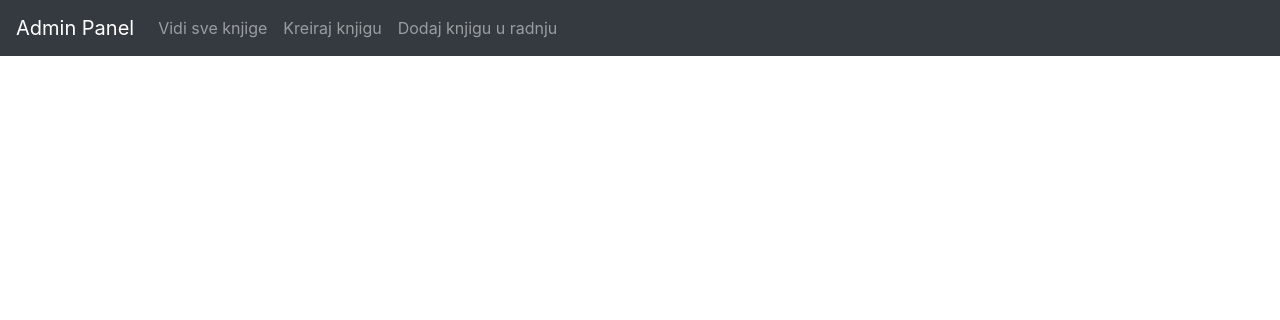
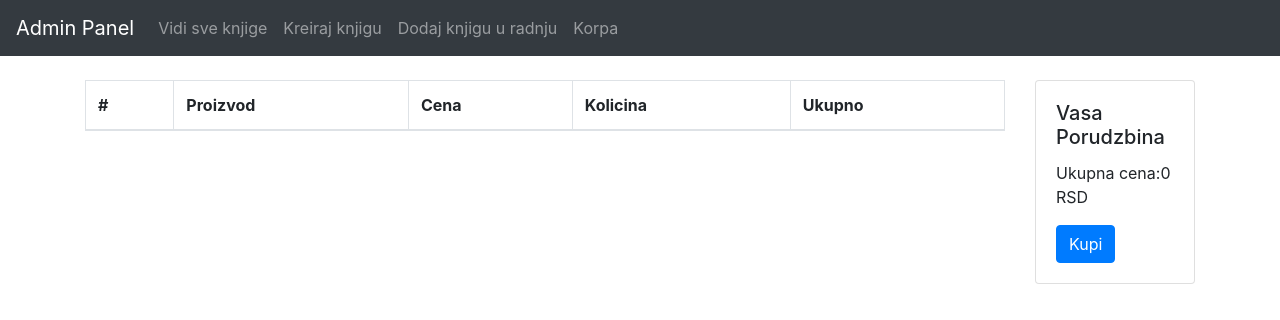
Before and after one commit to jevtovicc/iteh-react-drugi-domaci, a React (Create React App) app: page /shopping-cart in a window 1280 px wide. Shown: the top 320 px of the page. Built offline with nearby package versions, Linux system fonts and the light colour scheme.

Commit message:
Implemented shopping cart functionality along with creating order

```diff
--- a/src/App.tsx
+++ b/src/App.tsx
@@ -3,19 +3,26 @@ import { BrowserRouter as Router, Route, Routes } from 'react-router-dom';
 import CreateBookPage from './pages/CreateBookPage';
 import AddBookToStorePage from './pages/AddBookToStorePage';
 import NavBar from './components/NavBar';
+import CustomerHomePage from './pages/CustomerHomePage';
+import { CartProvider } from './context/CartContext';
+import ShoppingCartPage from './pages/ShoppingCartPage';
 
 const App: React.FC = () => {
   return (
     <Router>
+      <CartProvider>
         <div>
           <NavBar />
           <Routes>
             {/* <Route path="/books" element={<ViewBooks />} /> */}
-          <Route path="/" element={<CreateBookPage />} />
-          <Route path="/add-book-to-store" element={<AddBookToStorePage />} />
+            <Route path="/shopping-cart" element={<ShoppingCartPage />} />
+            <Route path="/" element={<CustomerHomePage />} />
+            {/* <Route path="/" element={<CreateBookPage />} />
+          <Route path="/add-book-to-store" element={<AddBookToStorePage />} /> */}
             {/* <Route path="/" element> </Route> */}
           </Routes>
         </div>
+      </CartProvider>
     </Router>
   );
 };
--- /dev/null
+++ b/src/components/BookCard.tsx
@@ -0,0 +1,31 @@
+import { Button, Card } from "react-bootstrap";
+import { BookFormat } from "../types";
+import { useCart } from "../context/CartContext";
+
+interface BookCardProps {
+    bookFormat: BookFormat;
+}
+
+const BookCard: React.FC<BookCardProps> = ({ bookFormat }) => {
+
+    const { addToCart } = useCart();
+
+    return (
+        <Card style={{ width: '12rem', padding: '20px' }}>
+            <Card.Img variant="top" src="https://delfi.rs/_img/artikli/2019/12/gospodar_prstenova_-_druzina_prstena_mek_povez_vv.jpg" />
+            <Card.Body>
+                <Card.Title>{bookFormat.book.title}</Card.Title>
+                <Card.Text>{bookFormat.book.author.fullName}</Card.Text>
+                <Card.Text>{bookFormat.price} RSD</Card.Text>
+                <Button
+                    variant="primary"
+                    onClick={() => addToCart(bookFormat)}>
+                    Dodaj u korpu
+                </Button>
+            </Card.Body>
+        </Card>
+    )
+}
+
+
+export default BookCard;
--- /dev/null
+++ b/src/components/BookList.tsx
@@ -0,0 +1,35 @@
+import { useEffect, useState } from "react"
+import { Book, BookFormat } from "../types"
+import axios from "axios"
+import { Container, Row, Col } from "react-bootstrap"
+import BookCard from "./BookCard"
+
+const BookList: React.FC = () => {
+
+    const [bookFormats, setBookFormats] = useState<BookFormat[]>([])
+
+    useEffect(() => {
+        axios.get<BookFormat[]>('http://localhost:8080/api/book-formats')
+            .then(response => {
+                setBookFormats(response.data)
+            })
+            .catch(error => console.log('Error fetching book formats', error))
+    }, [])
+
+    return (
+        <Container className='mt-4'>
+            {Array.from({ length: 4 }, (_, index) => (
+                <Row key={index} className="mb-4">
+                    {bookFormats.slice(4 * index, 4 * index + 4).map(bf => (
+                        <Col key={bf.bookFormatId}>
+                            <BookCard bookFormat={bf} />
+                        </Col>
+                    )
+                    )}
+                </Row>
+            ))}
+        </Container>
+    )
+}
+
+export default BookList
--- a/src/components/NavBar.tsx
+++ b/src/components/NavBar.tsx
@@ -1,5 +1,5 @@
 import React from 'react';
-import { Navbar, Nav } from 'react-bootstrap';
+import { Navbar, Nav, Container } from 'react-bootstrap';
 import { Link } from 'react-router-dom';
 
 const NavBar: React.FC = () => {
@@ -12,6 +12,7 @@ const NavBar: React.FC = () => {
                     <Nav.Link as={Link} to="/books">Vidi sve knjige</Nav.Link>
                     <Nav.Link as={Link} to="/create-book">Kreiraj knjigu</Nav.Link>
                     <Nav.Link as={Link} to="/add-book-to-store">Dodaj knjigu u radnju</Nav.Link>
+                    <Nav.Link as={Link} to="/shopping-cart">Korpa</Nav.Link>
                 </Nav>
             </Navbar.Collapse>
         </Navbar>
--- /dev/null
+++ b/src/components/ShoppingCartTable.tsx
@@ -0,0 +1,48 @@
+import Table from 'react-bootstrap/Table';
+import { useCart } from '../context/CartContext';
+import { Button, Col, Container, Row } from 'react-bootstrap';
+
+
+const ShoppingCartTable: React.FC = () => {
+
+    const { cart, increaseQuantity, decreaseQuantity } = useCart()
+
+    return (
+        <Table striped bordered hover>
+            <thead>
+                <tr>
+                    <th>#</th>
+                    <th>Proizvod</th>
+                    <th>Cena</th>
+                    <th>Kolicina</th>
+                    <th>Ukupno</th>
+                </tr>
+            </thead>
+            <tbody>
+                {cart.map((cartItem, i) => (
+                    <tr key={cartItem.bookFormatId}>
+                        <td>{i + 1}</td>
+                        <td>{cartItem.book.title}</td>
+                        <td>{cartItem.price} RSD</td>
+                        <td>
+                            <Container fluid>
+                                <Row>
+                                    <Col>
+                                        {cartItem.quantity}
+                                    </Col>
+                                    <Col>
+                                        <Button className='mr-2' onClick={() => increaseQuantity(cartItem.bookFormatId)}>+</Button>
+                                        <Button onClick={() => decreaseQuantity(cartItem.bookFormatId)}>-</Button>
+                                    </Col>
+                                </Row>
+                            </Container>
+                        </td>
+                        <td>{cartItem.price * cartItem.quantity} RSD</td>
+                    </tr>
+                ))}
+            </tbody>
+        </Table>
+    );
+}
+
+export default ShoppingCartTable;
--- /dev/null
+++ b/src/context/CartContext.tsx
@@ -0,0 +1,75 @@
+import React, { createContext, useContext, useState, ReactNode } from 'react';
+import { BookFormat } from '../types';
+
+
+interface CartItem extends BookFormat {
+    quantity: number;
+}
+
+interface CartContextType {
+    cart: CartItem[];
+    addToCart: (bookFormat: BookFormat) => void;
+    removeFromCart: (bookFormatId: number) => void;
+    increaseQuantity: (bookFormatId: number) => void;
+    decreaseQuantity: (bookFormatId: number) => void;
+    clearCart: () => void;
+}
+
+const CartContext = createContext<CartContextType | undefined>(undefined);
+
+export const useCart = () => {
+    const context = useContext(CartContext);
+    if (!context) {
+        throw new Error('useCart must be used within a CartProvider');
+    }
+    return context;
+};
+
+export const CartProvider: React.FC<{ children: ReactNode }> = ({ children }) => {
+    const [cart, setCart] = useState<CartItem[]>([]);
+
+    const addToCart = (bookFormat: BookFormat) => {
+        setCart(prevCart => {
+            const existingItem = prevCart.find(item => item.bookFormatId === bookFormat.bookFormatId);
+            if (existingItem) {
+                return prevCart.map(item =>
+                    item.bookFormatId === bookFormat.bookFormatId ? { ...item, quantity: item.quantity + 1 } : item
+                );
+            }
+            return [...prevCart, { ...bookFormat, quantity: 1 }];
+        });
+    };
+
+    const increaseQuantity = (bookFormatId: number) => {
+        setCart(prevCart => (
+            prevCart.map(item => item.bookFormatId === bookFormatId ? { ...item, quantity: item.quantity + 1 } : item))
+        )
+    }
+
+    const decreaseQuantity = (bookFormatId: number) => {
+        const itemToDecrease = cart.find(item => item.bookFormatId === bookFormatId)
+        if (itemToDecrease) {
+            if (itemToDecrease.quantity === 1) {
+                removeFromCart(bookFormatId)
+            } else {
+                setCart(prevCart => (
+                    prevCart.map(item => item.bookFormatId === bookFormatId ? { ...item, quantity: item.quantity - 1 } : item))
+                )
+            }
+        }
+    }
+
+    const removeFromCart = (bookFormatId: number) => {
+        setCart(prevCart => prevCart.filter(item => item.bookFormatId !== bookFormatId));
+    };
+
+    const clearCart = () => {
+        setCart([]);
+    };
+
+    return (
+        <CartContext.Provider value={{ cart, addToCart, removeFromCart, clearCart, increaseQuantity, decreaseQuantity }}>
+            {children}
+        </CartContext.Provider>
+    );
+};
--- /dev/null
+++ b/src/pages/CustomerHomePage.tsx
@@ -0,0 +1,10 @@
+import React from 'react';
+import BookList from '../components/BookList';
+
+const CustomerHomePage: React.FC = () => {
+    return (
+        <BookList />
+    );
+};
+
+export default CustomerHomePage;
--- /dev/null
+++ b/src/pages/ShoppingCartPage.tsx
@@ -0,0 +1,56 @@
+import { Button, Card, Col, Container, Row } from "react-bootstrap"
+import ShoppingCartTable from "../components/ShoppingCartTable"
+import { useCart } from "../context/CartContext"
+import axios from "axios"
+
+const ShoppingCartPage: React.FC = () => {
+
+    const { cart, clearCart } = useCart()
+
+    const handleCheckout = () => {
+
+        const bookFormatQuantities = cart.reduce((map, item) => {
+            map[item.bookFormatId] = item.quantity
+            return map
+        }
+            , {} as { [key: string]: number })
+
+        const data = {
+            "memberId": 1,
+            "bookFormatQuantities": bookFormatQuantities
+        }
+
+        axios.post('http://localhost:8080/api/invoices', data)
+            .then(response => {
+                alert('Invoice created')
+                clearCart()
+            })
+            .catch(e => console.log(e))
+    }
+
+
+    return (
+        <Container className="mt-4">
+            <Row>
+                <Col lg={10}>
+                    <ShoppingCartTable />
+                </Col>
+                <Col>
+                    <Card>
+                        <Card.Body>
+                            <Card.Title>Vasa Porudzbina</Card.Title>
+                            <Card.Text>
+                                Ukupna cena:
+                                {cart.reduce((acc, cartItem) => acc + cartItem.price * cartItem.quantity, 0)} RSD
+                            </Card.Text>
+                            <Button variant="primary" onClick={handleCheckout}>Kupi</Button>
+                        </Card.Body>
+                    </Card>
+                </Col>
+            </Row>
+
+        </Container>
+    )
+}
+
+export default ShoppingCartPage
```
Lines whose indentation alone changed are shown as unchanged.
